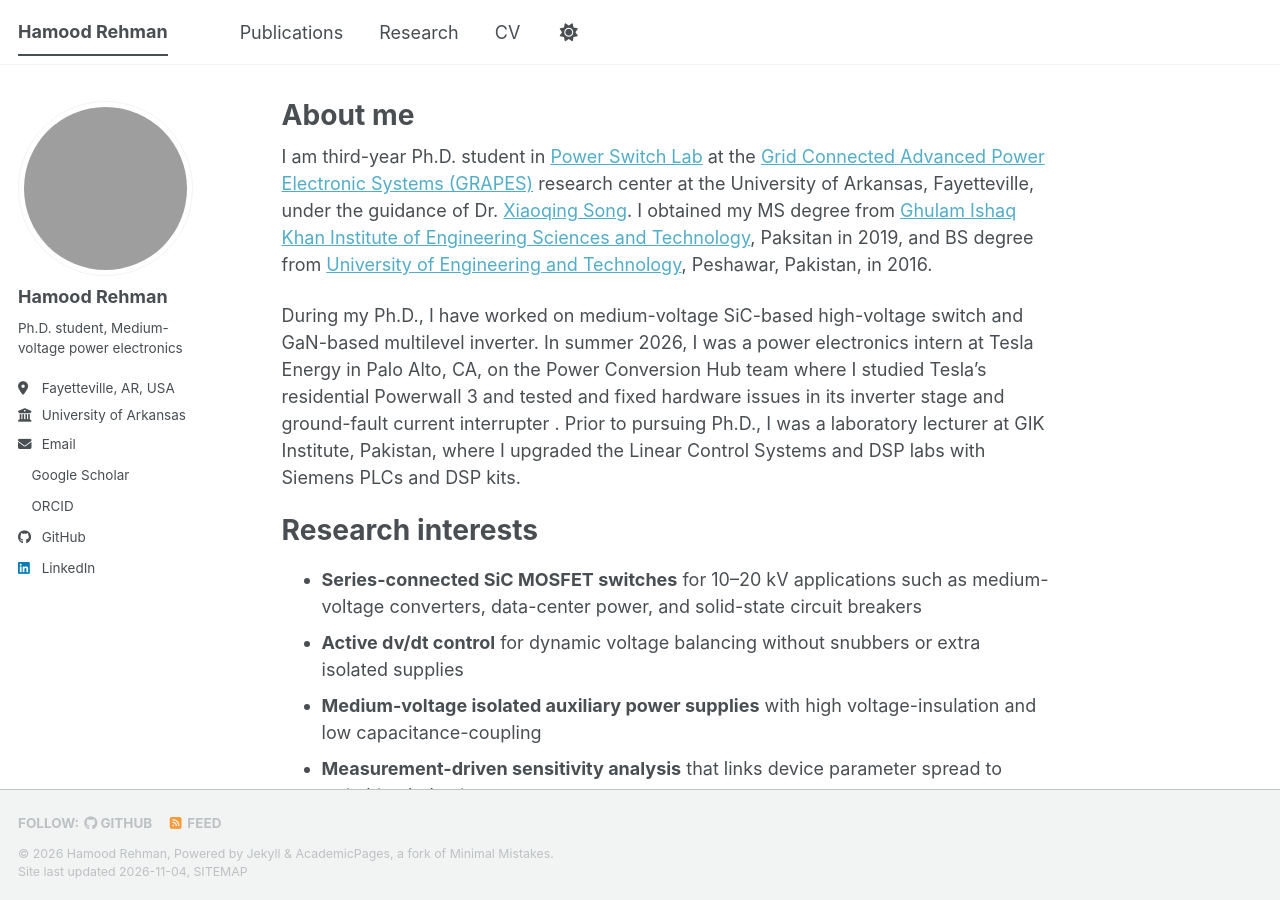
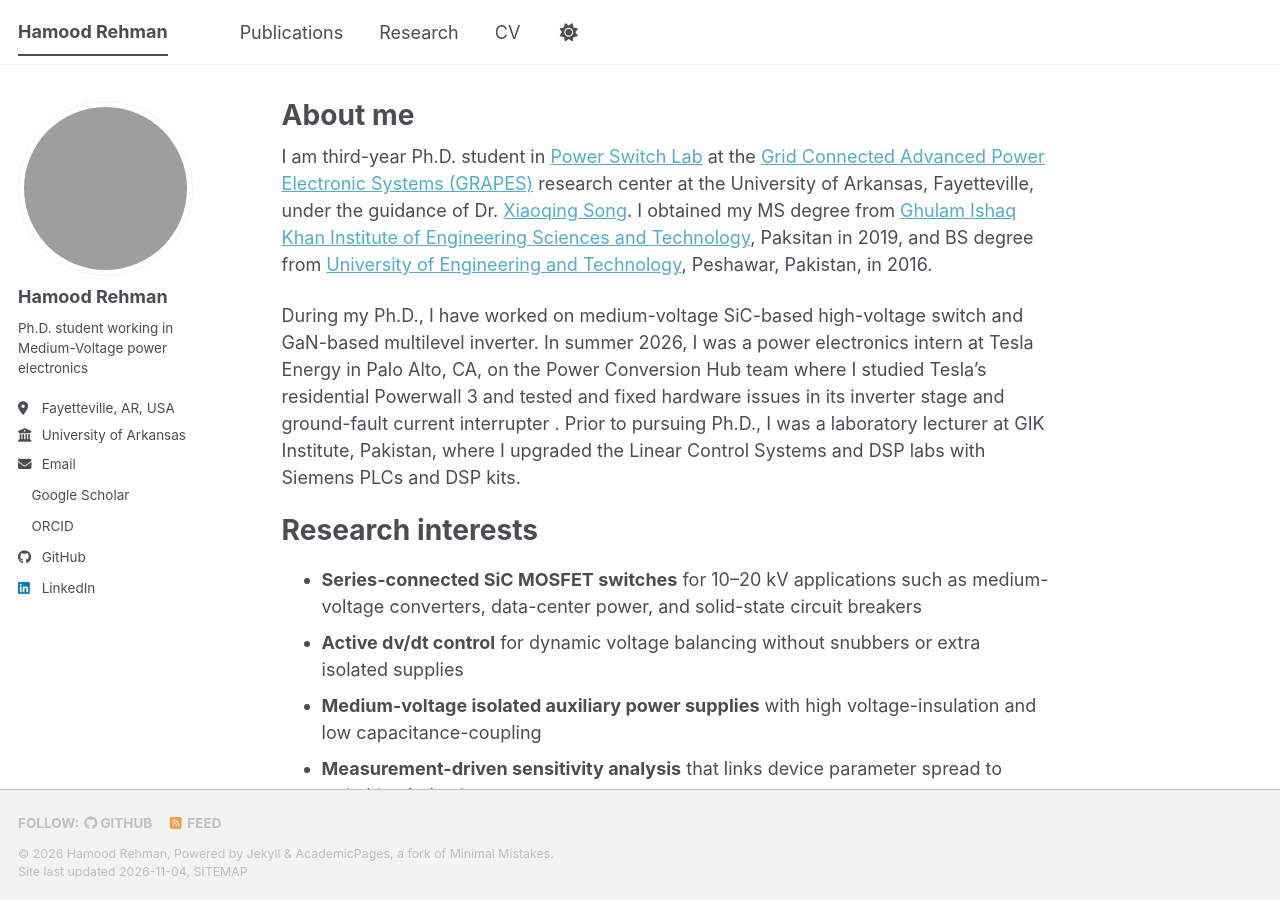
Before and after one commit to hamood-rehman/hamood-rehman.github.io, a Jekyll site: the page built from _pages/about.md, in a window 1280 px wide and 900 px high. Built offline with Jekyll 4.4.1, drawn with Linux system fonts in a browser that asks for light colours; a style sheet for code colours, icons or effects is not loaded; grey boxes are pictures that could not be loaded.

Commit message:
Update _config.yml

```diff
--- a/_config.yml
+++ b/_config.yml
@@ -26,7 +26,7 @@ author:
   avatar           : "https://github.com/hamood-rehman.png"
   name             : "Hamood Rehman"
   pronouns         : # example: "she/her"
-  bio              : "Ph.D. student, Medium-voltage power electronics"
+  bio              : "Ph.D. student working in Medium-Voltage power electronics"
   location         : "Fayetteville, AR, USA"
   employer         : "University of Arkansas"
   uri              : # URL
```
